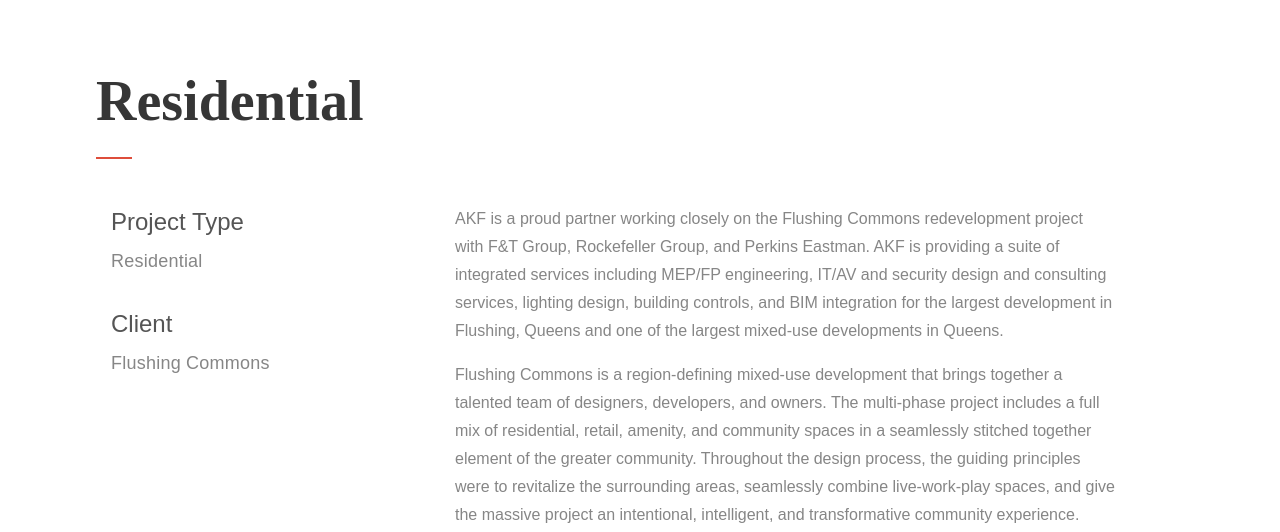
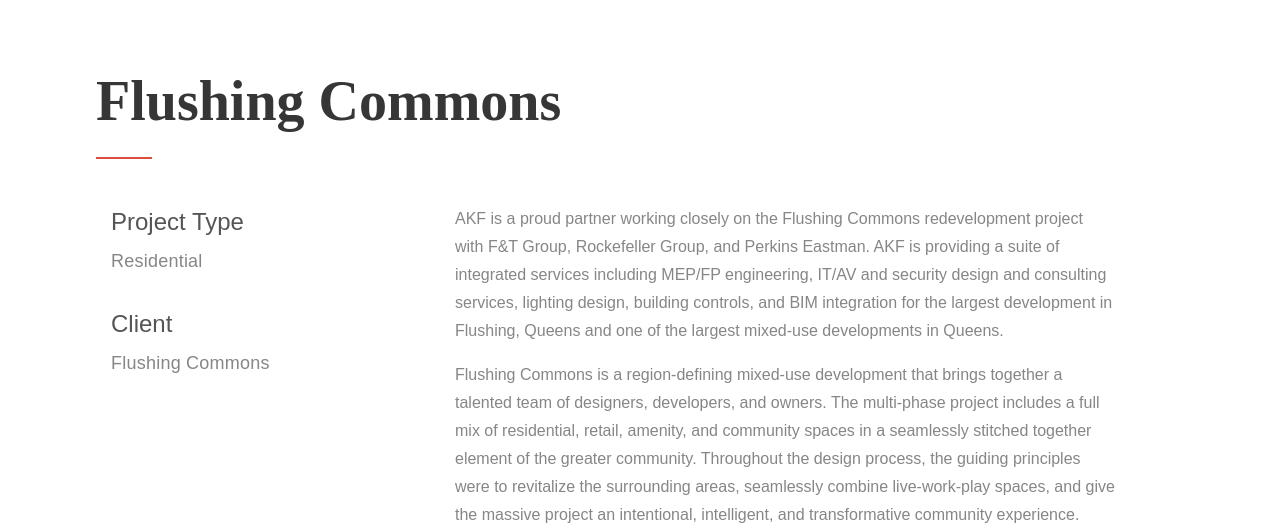
Before and after one commit to crendon213wp/legacyengineers, a plain HTML site: page flushing.html in a window 1280 px wide. Shown: the part 407-939 px from the top of the page. Drawn offline with Linux system fonts and the light colour scheme; some packages are replaced by stand-ins of ours; a script that the page names is missing; a web font is replaced by a local one.

Commit message:
Update flushing.html

```diff
--- a/flushing.html
+++ b/flushing.html
@@ -91,7 +91,7 @@
       <div class="container-fluid">
         <div class="row py-5">
           <div class="grid-header py-4 mx-5">
-            <h2 class="display-4 mx-md-5 grid-format-header">Residential</h2>
+            <h2 class="display-4 mx-md-5 grid-format-header">Flushing Commons</h2>
             <hr class="mx-md-5 horizontal-1">
           </div>
           <div class="row mx-md-5">
```
